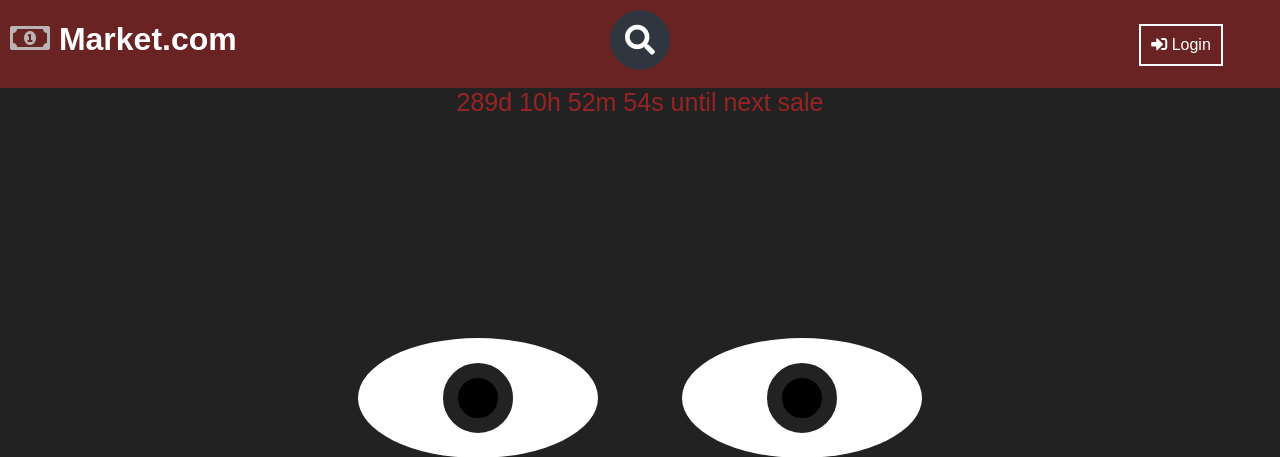
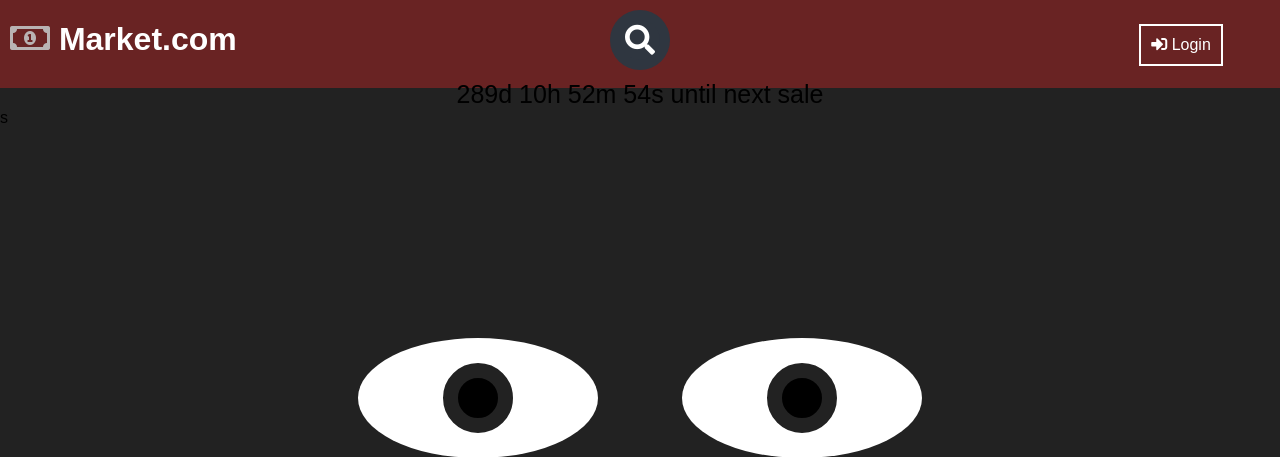
Before and after one commit to madcvvs/market, a PHP site: page /index.html in a window 1280 px wide. Shown: the top 457 px of the page. Run offline with PHP 8.4, Linux system fonts and the light colour scheme.

Commit message:
update timer

```diff
--- a/css.css
+++ b/css.css
@@ -211,5 +211,5 @@ p {
   font-size: 25px;
 	text-align: center;
 	margin-bottom: 0%;
-	color: #992323;
+	color: #000000;
 }
--- a/index.html
+++ b/index.html
@@ -21,6 +21,9 @@
 
    </a>
   </div>
+	<div class="timetosales">
+		<p id="timetosale">  </p>
+	</div>s
 	</div>
 	<div class="timetosales">
 		<p id="timetosale">  </p>
```
